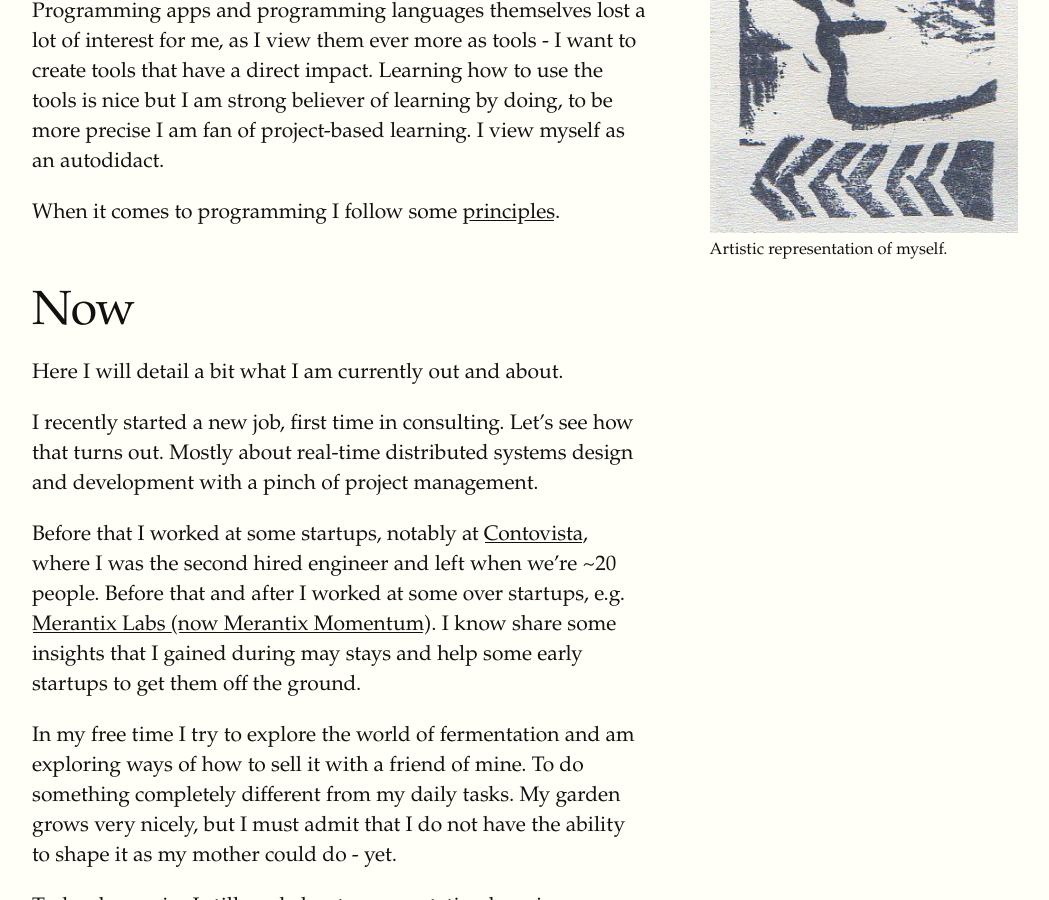
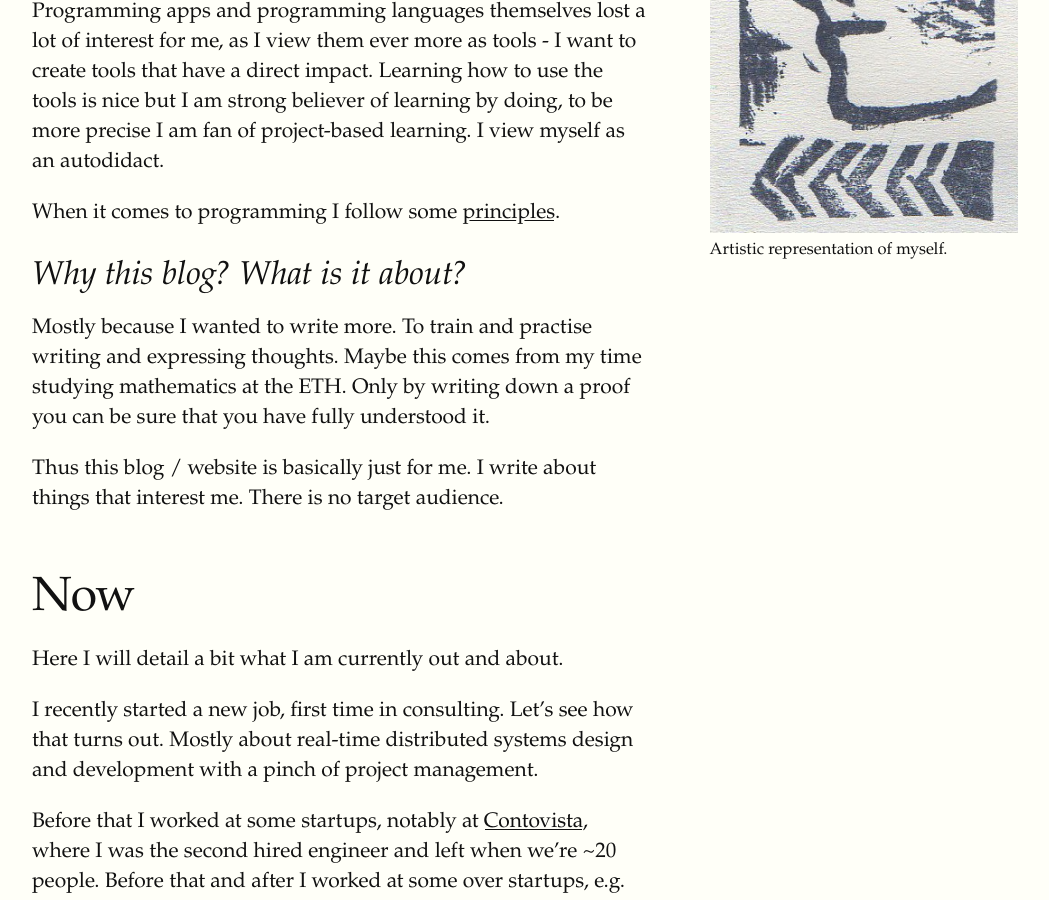
Before and after one commit to samuelsmal/samuelsmal.github.io, a Jekyll site: the page built from about.md, in a window 1280 px wide and 900 px high, scrolled down 648 px. Shown: the whole window, without its empty margins (128-1177 px from the left). Built offline with Jekyll 4.4.1, drawn with Linux system fonts in a browser that asks for light colours.

Commit message:
prep for github io page

```diff
--- a/_includes/head.html
+++ b/_includes/head.html
@@ -1,13 +1,13 @@
 <head>
   <meta charset="utf-8">
   <title>{{ page.title }}</title>
-  <link rel="stylesheet" href="/assets/css/styles.css">
+  <link rel="stylesheet" href="{{ '/assets/css/styles.css' | relative_url }}">
 
-  <link rel="apple-touch-icon" sizes="180x180" href="/assets/img/favicon/apple-touch-icon.png">
-  <link rel="icon" type="image/png" sizes="32x32" href="/assets/img/favicon/favicon-32x32.png">
-  <link rel="icon" type="image/png" sizes="16x16" href="/assets/img/favicon/favicon-16x16.png">
-  <link rel="manifest" href="/assets/img/favicon/site.webmanifest">
-  <link rel="mask-icon" href="/assets/img/favicon/safari-pinned-tab.svg" color="#5bbad5">
+  <link rel="apple-touch-icon" sizes="180x180"    href="{{ '/assets/img/favicon/apple-touch-icon.png' | relative_url }}">
+  <link rel="icon" type="image/png" sizes="32x32" href="{{ '/assets/img/favicon/favicon-32x32.png' | relative_url }}">
+  <link rel="icon" type="image/png" sizes="16x16" href="{{ '/assets/img/favicon/favicon-16x16.png' | relative_url }}">
+  <link rel="manifest" href="{{ '/assets/img/favicon/site.webmanifest' | relative_url }}">
+  <link rel="mask-icon" href="{{ '/assets/img/favicon/safari-pinned-tab.svg' | relative_url }}" color="#5bbad5">
   <meta name="msapplication-TileColor" content="#da532c">
   <meta name="theme-color" content="#ffffff">
 
--- a/_includes/nav.html
+++ b/_includes/nav.html
@@ -1,5 +1,5 @@
 <nav class="nav sans">
-  <a href="/">home</a> //
-  <a href="/collections/">collections</a> //
-  <a href="/about/">about</a>
+  <a href="{{ '/' | relative_url }}">home</a> //
+  <a href="{{ '/collections/' | relative_url }}">collections</a> //
+  <a href="{{ '/about/' | relative_url }}">about</a>
 </nav>
--- a/about.md
+++ b/about.md
@@ -35,6 +35,15 @@ as an autodidact.
   {% endfor %}
 </p>
 
+## Why this blog? What is it about?
+
+Mostly because I wanted to write more. To train and practise writing and expressing thoughts. Maybe
+this comes from my time studying mathematics at the ETH. Only by writing down a proof you can be
+sure that you have fully understood it.
+
+Thus this blog / website is basically just for me. I write about things that interest me. There is
+no target audience.
+
 # Now
 
 Here I will detail a bit what I am currently out and about.
```
Also changed, not shown: collections.md (+2 -2 lines), collections/_drafts/thoughts_on_ai.md (+1 -0 lines).
